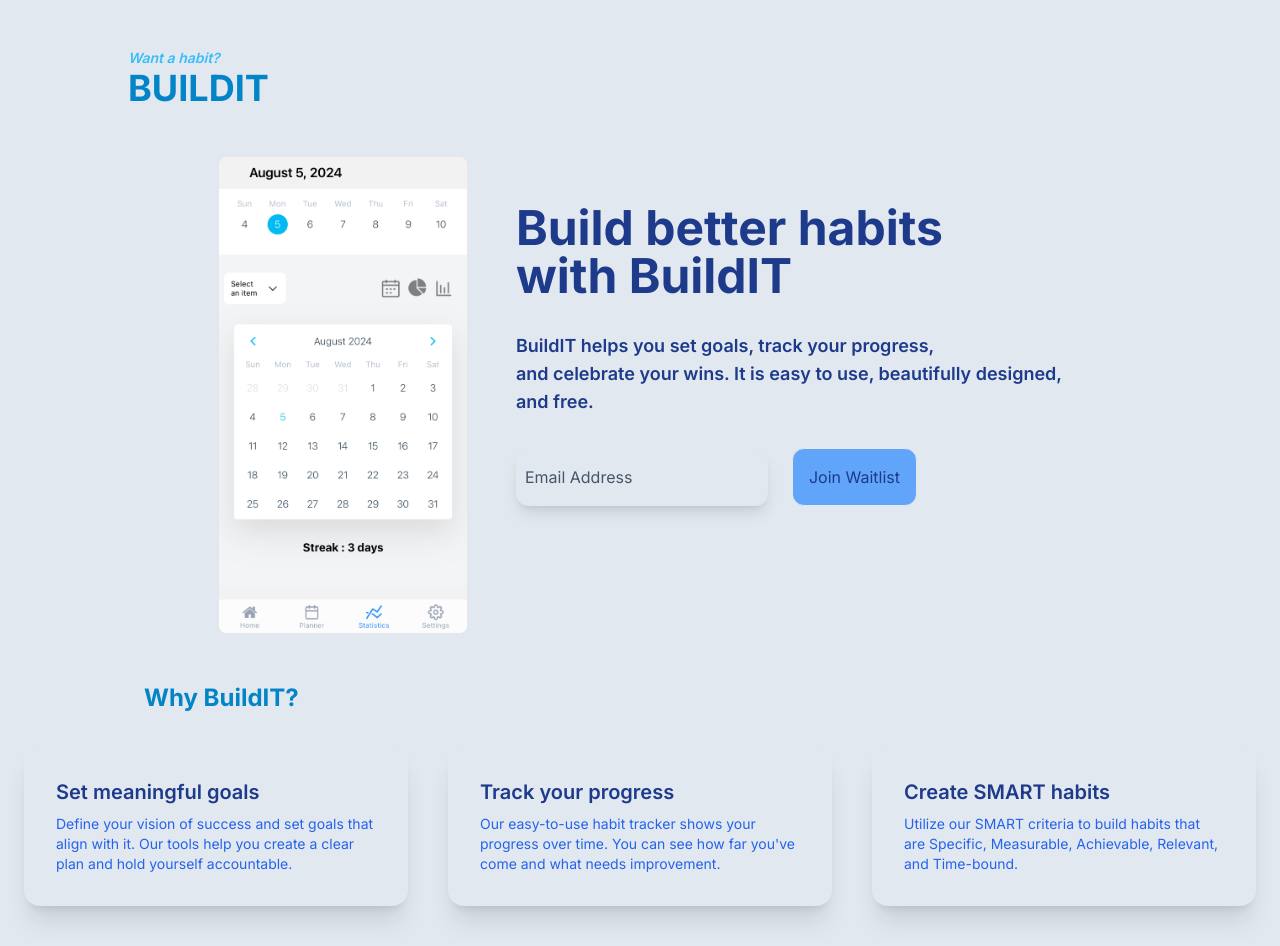
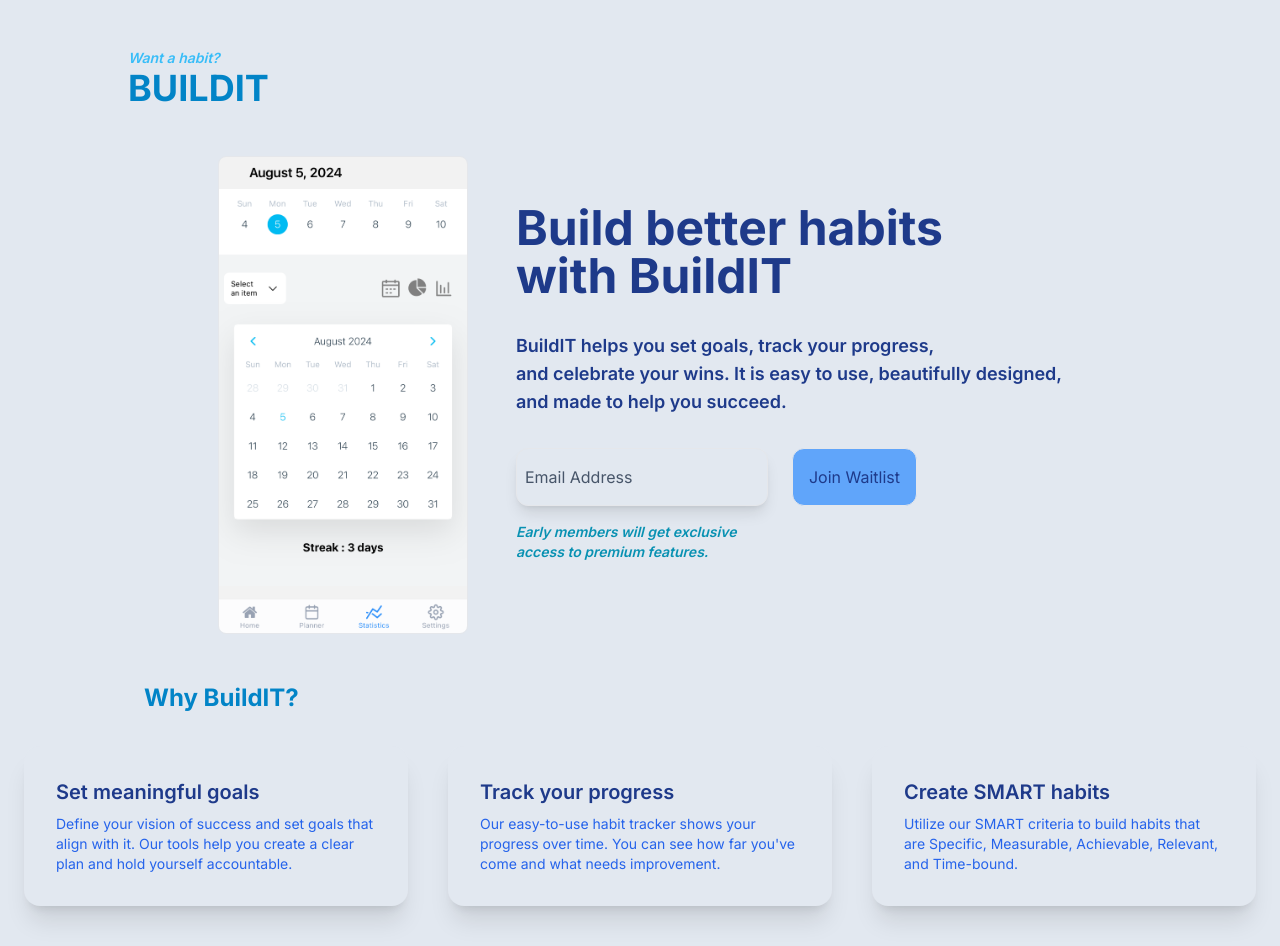
Before and after one commit to teambuildit/LandingPage, a Next.js app: page / in a window 1280 px wide. Built offline with nearby package versions, Linux system fonts and the light colour scheme.

Commit message:
update css & add CTA

```diff
--- a/src/app/page.js
+++ b/src/app/page.js
@@ -6,7 +6,9 @@ const Home = () => {
   return (
     <div className="flex flex-col bg-slate-200">
       <div className="mx-32 my-12">
-        <h3 className="text-sky-400 text-sm italic font-semibold">Want a habit?</h3>
+        <h3 className="text-sky-400 text-sm italic font-semibold">
+          Want a habit?
+        </h3>
         <h1 className="text-4xl font-bold text-sky-600 m">BUILDIT</h1>
       </div>
 
@@ -30,7 +32,7 @@ const Home = () => {
             <br />
             and celebrate your wins. It is easy to use, beautifully designed,
             <br />
-            and free.
+            and made to help you succeed.
           </p>
           <div className="flex items-center justify-start gap-6">
             <input
@@ -40,6 +42,13 @@ const Home = () => {
             <button className="bg-blue-400 border rounded-xl py-4 px-4  hover:bg-blue-500 active:bg-blue-600 ">
               Join Waitlist
             </button>
+          </div>
+          <div>
+            <p className="text-sm text-cyan-600 font-semibold italic mt-4">
+              Early members will get exclusive
+              <br />
+              access to premium features.
+            </p>
           </div>
         </div>
       </div>
```
